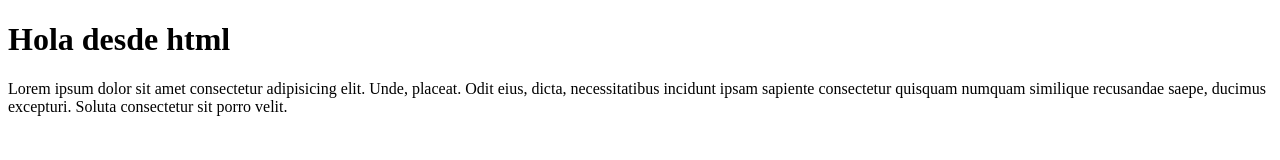
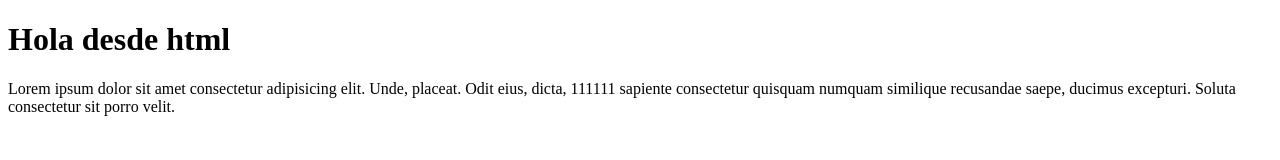
Before and after one commit to TadeoIcea/PracticaGIT, a plain HTML site: page index.html in a window 1280 px wide. Drawn offline with Linux system fonts and the light colour scheme.

Commit message:
agregue unos 1 en el parrafo

```diff
--- a/index.html
+++ b/index.html
@@ -9,7 +9,7 @@
 <body>
     <h1>Hola desde html</h1>
     <p>Lorem ipsum dolor sit amet consectetur adipisicing elit. Unde, placeat.
-        Odit eius, dicta, necessitatibus incidunt ipsam sapiente consectetur quisquam numquam
+        Odit eius, dicta, 111111 sapiente consectetur quisquam numquam
         similique recusandae saepe, ducimus excepturi. Soluta consectetur sit porro velit.</p>
 </body>
 </html>
```
